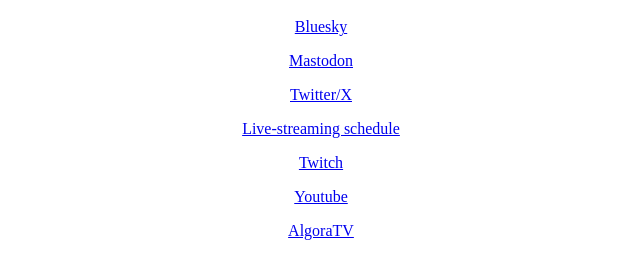
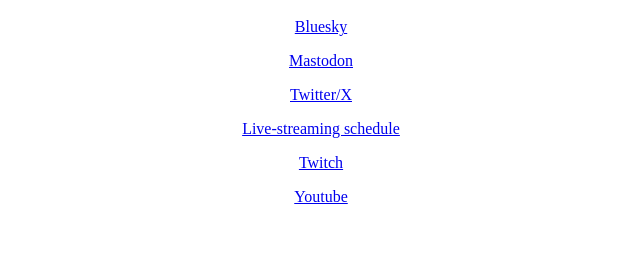
Before and after one commit to andrasbacsai/heyandras.dev, a plain HTML site: page index.html in a window 1280 px wide. Shown: the part 48-326 px from the top of the page, without its empty margins (319-959 px from the left). Drawn offline with Linux system fonts and the light colour scheme.

Commit message:
Refactor HTML structure and remove AlgoraTV link

```diff
--- a/index.html
+++ b/index.html
@@ -2,26 +2,14 @@
 <meta name="twitter:card" content="summary_large_image" />
 <meta name="twitter:site" content="@heyandras" />
 <meta name="twitter:title" content="Andras Bacsai" />
-<meta
-  name="twitter:description"
-  content="Hey I'm Andras."
-/>
-<meta
-  name="twitter:image"
-  content="https://coolcdn.b-cdn.net/assets/links.jpg"
-/>
+<meta name="twitter:description" content="Hey I'm Andras." />
+<meta name="twitter:image" content="https://coolcdn.b-cdn.net/assets/links.jpg" />
 <meta property="og:type" content="website" />
 <meta property="og:url" content="https://heyandras.dev" />
 <meta property="og:title" content="Andras Bacsai" />
-<meta
-  property="og:description"
-  content="Hey I'm Andras."
-/>
+<meta property="og:description" content="Hey I'm Andras." />
 <meta property="og:site_name" content="Andras Bacsai" />
-<meta
-  property="og:image"
-  content="https://coolcdn.b-cdn.net/assets/links.jpg"
-/>
+<meta property="og:image" content="https://coolcdn.b-cdn.net/assets/links.jpg" />
 
 <center>
   <h1>Hey, I'm Andras</h1>
@@ -43,8 +31,4 @@
   <p>
     <a href="https://youtube.com/@heyandras">Youtube</a>
   </p>
-<p>
-    <a href="https://algora.tv/heyandras">AlgoraTV</a>
-</p>
-
 </center>
```
Lines whose indentation alone changed are shown as unchanged.
